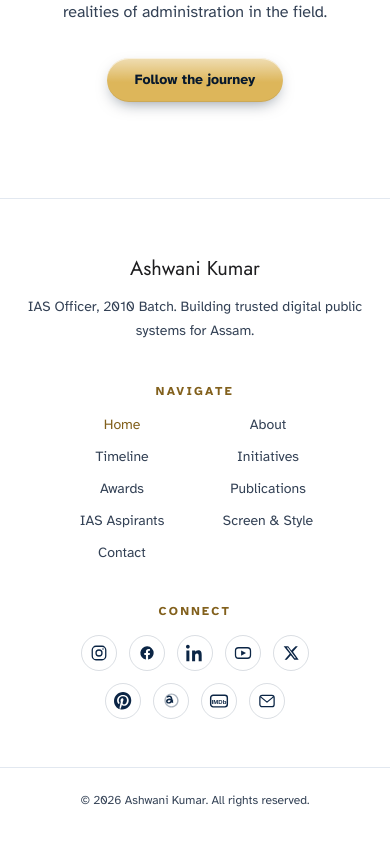
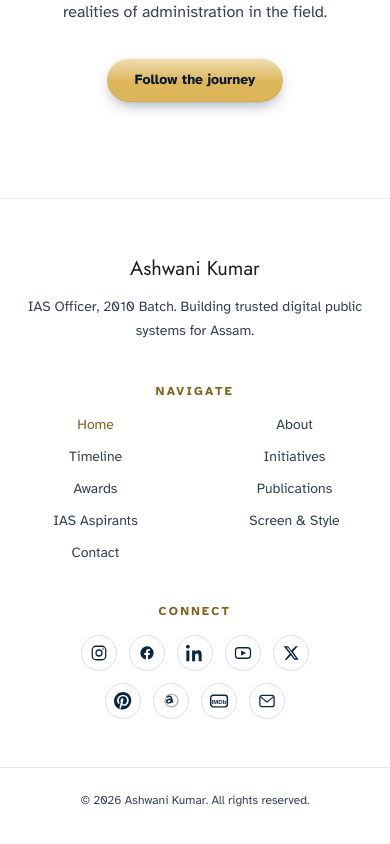
Before and after one commit to Ishaan18singh/ashwani-kumar-website, a Next.js app: page / in a window 390 px wide. Shown: the part 3458-4302 px from the top of the page. Built offline with nearby package versions, Linux system fonts and the light colour scheme.

Commit message:
Widen the gap between footer nav-link columns on mobile
280px max-width was squeezing the two columns together with barely any
gap between "Home"/"About" etc. Widened to 380px and set an explicit
3rem column-gap - verified 48px between columns now, no wrapping, no
overflow.

```diff
--- a/app/globals.css
+++ b/app/globals.css
@@ -777,9 +777,10 @@ html.dark .film-card-img {
     margin-right: auto;
   }
   .footer-nav-links {
-    max-width: 280px;
+    max-width: 380px;
     margin-left: auto;
     margin-right: auto;
+    column-gap: 3rem;
   }
 }
 
```
